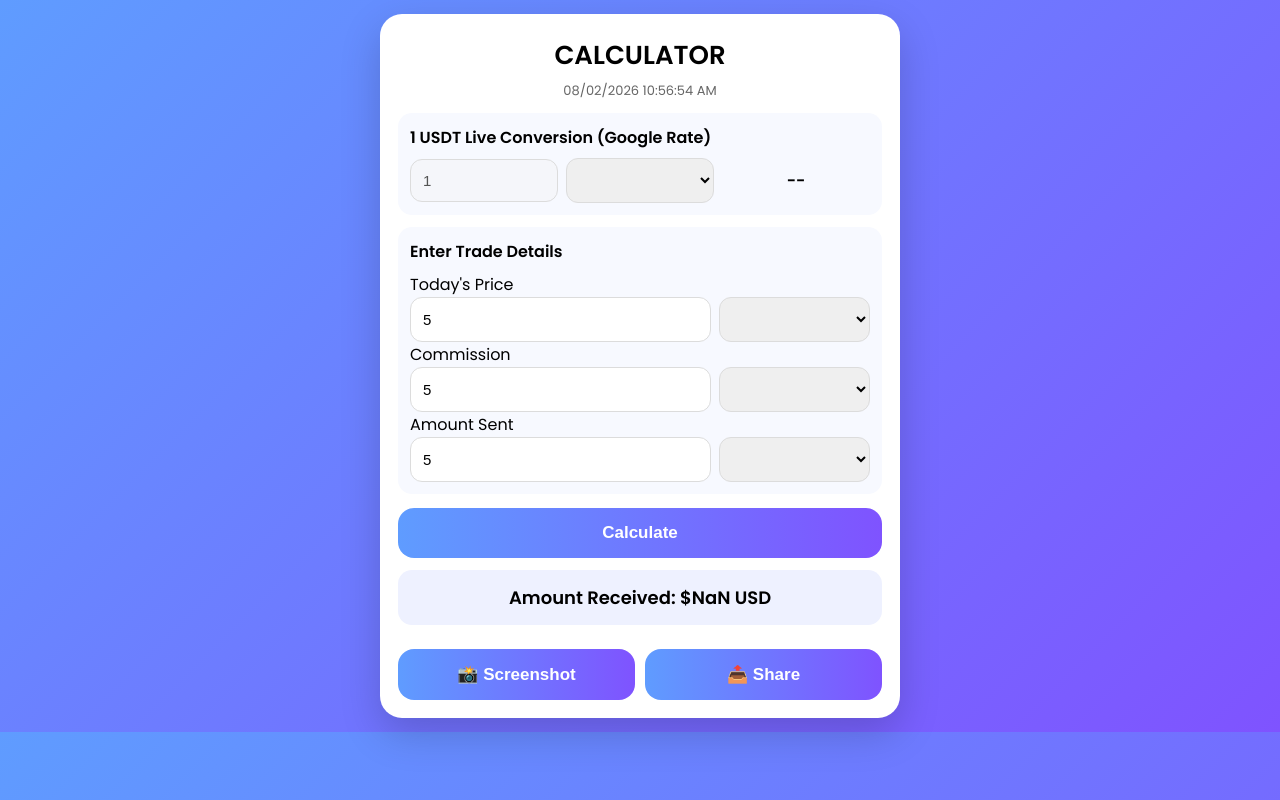
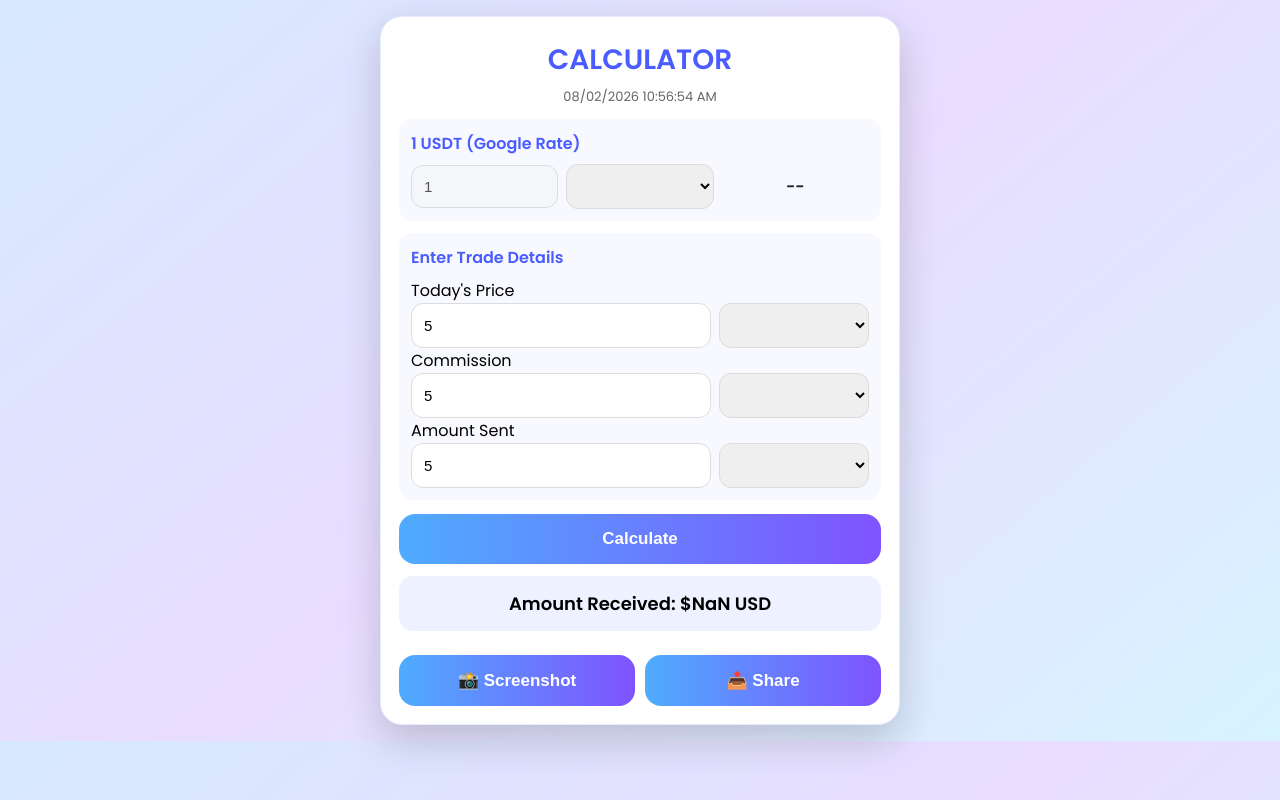
Before and after one commit to cashcalci/calci, a plain HTML site: page index.html in a window 1280 px wide. Both pictures are taken after typing "5", "5", "5" into the empty fields and a click on the button "Calculate". Drawn offline with nearby package versions, Linux system fonts and the light colour scheme; no server answers.

Commit message:
Update index.html

```diff
--- a/index.html
+++ b/index.html
@@ -3,21 +3,21 @@
 <head>
 <meta charset="UTF-8">
 <meta name="viewport" content="width=device-width, initial-scale=1.0">
-<title>Calculator</title>
+<title>CALCULATOR</title>
 <link href="https://fonts.googleapis.com/css2?family=Poppins:wght@300;400;600&display=swap" rel="stylesheet">
 <style>
 *{box-sizing:border-box}
-body{font-family:Poppins;background:linear-gradient(135deg,#5f9cff,#7f53ff);margin:0;padding:14px}
-.card{max-width:520px;margin:auto;background:#fff;padding:18px;border-radius:22px;box-shadow:0 15px 40px rgba(0,0,0,.18)}
-h1{text-align:center;margin:4px 0 6px;font-size:26px}
+body{font-family:Poppins;margin:0;padding:16px;background:linear-gradient(140deg,#d7e9ff,#e9ddff,#d7f4ff)}
+.card{max-width:520px;margin:auto;background:#fff;padding:18px;border-radius:22px;box-shadow:0 15px 40px rgba(0,0,0,.18);border:1px solid #e6ecff}
+h1{text-align:center;margin:4px 0 6px;font-size:28px;color:#4b5cff}
 .time{text-align:center;color:#666;font-size:13px;margin-bottom:10px}
 .section{background:#f7f9ff;padding:12px;border-radius:14px;margin-top:12px}
-.sectionTitle{font-weight:600;margin-bottom:8px}
+.sectionTitle{font-weight:600;margin-bottom:8px;color:#4b5cff}
 .fieldRow{display:grid;grid-template-columns:2fr 1fr;gap:8px}
 input,select{width:100%;padding:12px;border-radius:12px;border:1px solid #dcdcdc;font-size:15px}
 .inline{display:grid;grid-template-columns:1fr 1fr 1fr;gap:8px;align-items:center}
-.valueBox{font-weight:600;text-align:center}
-button{width:100%;padding:15px;margin-top:14px;border:none;border-radius:16px;background:linear-gradient(90deg,#5f9cff,#7f53ff);color:white;font-size:17px;font-weight:600}
+.valueBox{font-weight:600;text-align:center;font-size:16px;color:#222}
+button{width:100%;padding:15px;margin-top:14px;border:none;border-radius:16px;background:linear-gradient(90deg,#4facfe,#7f53ff);color:white;font-size:17px;font-weight:600}
 .result{margin-top:12px;padding:14px;border-radius:14px;background:#eef1ff;text-align:center;font-size:18px;font-weight:600}
 .error{color:red;text-align:center;margin-top:8px;font-weight:600}
 @media(max-width:480px){.inline{grid-template-columns:1fr}.fieldRow{grid-template-columns:1fr}}
@@ -30,7 +30,7 @@ button{width:100%;padding:15px;margin-top:14px;border:none;border-radius:16px;ba
 <div class="time" id="datetime"></div>
 
 <div class="section">
-<div class="sectionTitle">1 USDT Live Conversion (Google Rate)</div>
+<div class="sectionTitle">1 USDT (Google Rate)</div>
 <div class="inline">
 <input value="1" disabled>
 <select id="usdtCurrency" onchange="convertUSDT()"></select>
@@ -54,7 +54,7 @@ button{width:100%;padding:15px;margin-top:14px;border:none;border-radius:16px;ba
 
 <label>Amount Sent</label>
 <div class="fieldRow">
-<input id="sent" type="number" placeholder="Enter amount">
+<input id="sent" type="number" placeholder="Enter amount sent">
 <select id="sentCurrency"></select>
 </div>
 </div>
@@ -62,6 +62,7 @@ button{width:100%;padding:15px;margin-top:14px;border:none;border-radius:16px;ba
 <button onclick="calculate()">Calculate</button>
 <div class="error" id="error"></div>
 <div class="result" id="result">Amount received in USD will appear here</div>
+
 <div class="actionRow">
 <button onclick="takeScreenshot()">📸 Screenshot</button>
 <button onclick="shareData()">📤 Share</button>
@@ -70,57 +71,19 @@ button{width:100%;padding:15px;margin-top:14px;border:none;border-radius:16px;ba
 
 <script src="https://cdnjs.cloudflare.com/ajax/libs/html2canvas/1.4.1/html2canvas.min.js"></script>
 <script>
-function updateTime(){
-  const now=new Date();
-  const dd=String(now.getDate()).padStart(2,'0');
-  const mm=String(now.getMonth()+1).padStart(2,'0');
-  const yyyy=now.getFullYear();
-  const time=now.toLocaleTimeString();
-  document.getElementById("datetime").innerText=`${dd}/${mm}/${yyyy} ${time}`;
-}
-setInterval(updateTime,1000);updateTime();
+function updateTime(){const now=new Date();const dd=String(now.getDate()).padStart(2,'0');const mm=String(now.getMonth()+1).padStart(2,'0');const yyyy=now.getFullYear();const time=now.toLocaleTimeString();document.getElementById("datetime").innerText=`${dd}/${mm}/${yyyy} ${time}`;}setInterval(updateTime,1000);updateTime();
 
-let rates={};
-async function loadRates(){
-  let res=await fetch("https://open.er-api.com/v6/latest/USD");
-  let data=await res.json();
-  rates=data.rates; populateCurrencies();
-}
+let rates={};async function loadRates(){let res=await fetch("https://open.er-api.com/v6/latest/USD");let data=await res.json();rates=data.rates;populateCurrencies();}
 let currencies=["USD","INR","EUR","AED","GBP","SGD"];
-function populateCurrencies(){
-  ["priceCurrency","commissionCurrency","sentCurrency","usdtCurrency"].forEach(id=>{
-    let sel=document.getElementById(id);
-    currencies.forEach(cur=>{
-      let opt=document.createElement("option");
-      opt.value=cur; opt.text=cur; sel.appendChild(opt);
-    });
-  });
-  convertUSDT();
-}
-function toUSD(amount,currency){ if(currency==="USD") return amount; return amount / rates[currency]; }
-function convertUSDT(){ let cur=document.getElementById("usdtCurrency").value; if(!cur||!rates[cur])return; document.getElementById("usdtValue").innerText=(1*rates[cur]).toFixed(2)+" "+cur; }
+function populateCurrencies(){["priceCurrency","commissionCurrency","sentCurrency","usdtCurrency"].forEach(id=>{let sel=document.getElementById(id);currencies.forEach(cur=>{let opt=document.createElement("option");opt.value=cur;opt.text=cur;sel.appendChild(opt);});});convertUSDT();}
+function toUSD(amount,currency){if(currency==="USD")return amount;return amount/rates[currency];}
+function convertUSDT(){let cur=document.getElementById("usdtCurrency").value;if(!cur||!rates[cur])return;document.getElementById("usdtValue").innerText=(1*rates[cur]).toFixed(2)+" "+cur;}
 
-function calculate(){
-  document.getElementById('error').innerText="";
-  let price=document.getElementById('price').value;
-  let commission=document.getElementById('commission').value;
-  let sent=document.getElementById('sent').value;
-  if(price===""||commission===""||sent===""){ document.getElementById('error').innerText="⚠️ Please fill all fields"; return; }
-  let priceUSD=toUSD(parseFloat(price),document.getElementById('priceCurrency').value);
-  let commissionUSD=toUSD(parseFloat(commission),document.getElementById('commissionCurrency').value);
-  let sentUSD=toUSD(parseFloat(sent),document.getElementById('sentCurrency').value);
-  let receivedUSD=sentUSD/(priceUSD+commissionUSD);
-  document.getElementById('result').innerHTML="Amount Received: $"+receivedUSD.toFixed(6)+" USD";
-}
+function calculate(){document.getElementById('error').innerText="";let price=document.getElementById('price').value;let commission=document.getElementById('commission').value;let sent=document.getElementById('sent').value;if(price===""||commission===""||sent===""){document.getElementById('error').innerText="⚠️ All fields must be filled";return;}let priceUSD=toUSD(parseFloat(price),document.getElementById('priceCurrency').value);let commissionUSD=toUSD(parseFloat(commission),document.getElementById('commissionCurrency').value);let sentUSD=toUSD(parseFloat(sent),document.getElementById('sentCurrency').value);let receivedUSD=sentUSD/(priceUSD+commissionUSD);document.getElementById('result').innerHTML="Amount Received: $"+receivedUSD.toFixed(6)+" USD";}
 loadRates();
 
-function takeScreenshot(){ html2canvas(document.querySelector('#card')).then(canvas=>{ let link=document.createElement('a'); link.download='calculator.png'; link.href=canvas.toDataURL(); link.click(); }); }
-
-async function shareData(){
-  let text=document.getElementById('result').innerText || "Calculator result";
-  try{ if(window.isSecureContext && navigator.share){ await navigator.share({title:'Calculator Result',text:text}); return;} throw new Error(); }
-  catch{ try{ await navigator.clipboard.writeText(text); alert("Result copied to clipboard"); }catch{ alert("Sharing not supported"); }}
-}
+function takeScreenshot(){html2canvas(document.querySelector('#card')).then(canvas=>{let link=document.createElement('a');link.download='calculator.png';link.href=canvas.toDataURL();link.click();});}
+async function shareData(){let text=document.getElementById('result').innerText;try{if(window.isSecureContext&&navigator.share){await navigator.share({title:'Calculator Result',text:text});return;}throw new Error();}catch{try{await navigator.clipboard.writeText(text);alert("Result copied to clipboard");}catch{alert("Sharing not supported");}}}
 </script>
 </body>
 </html>
```
